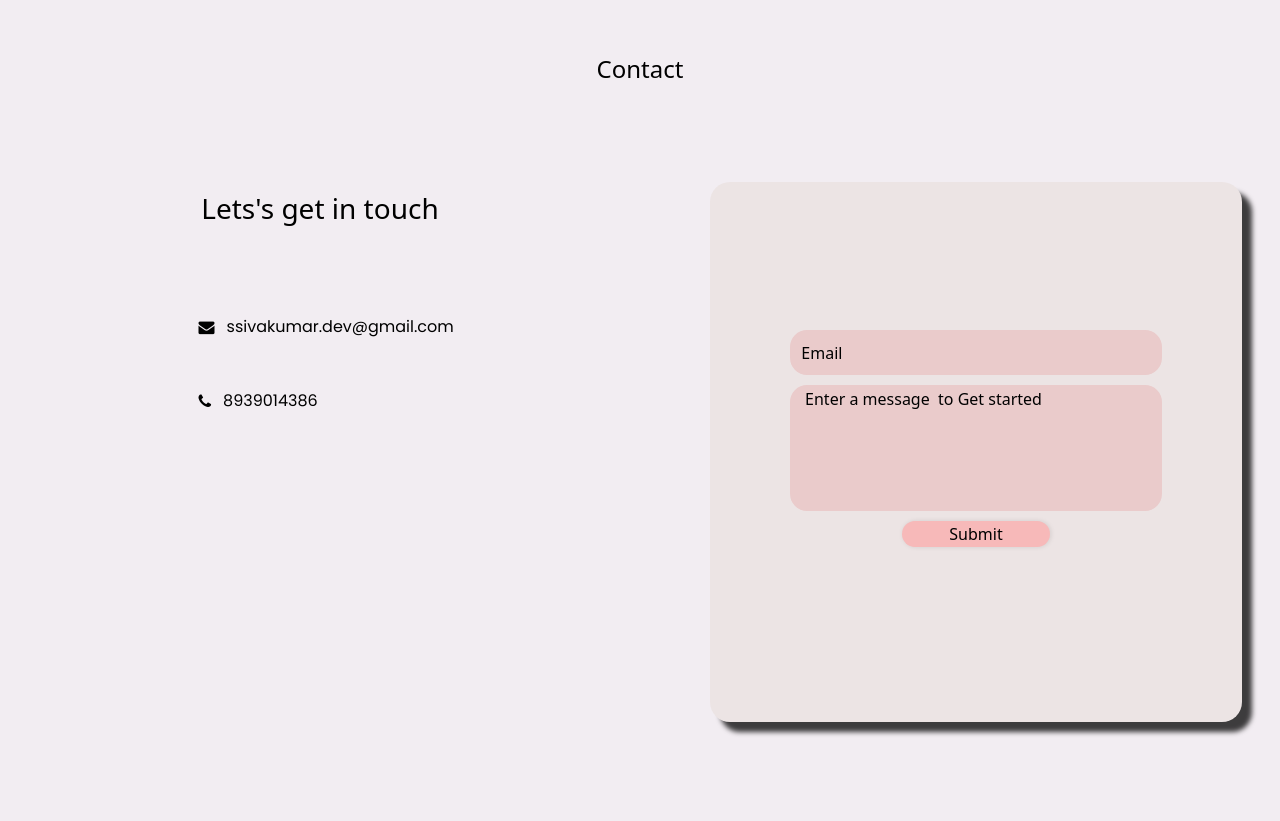
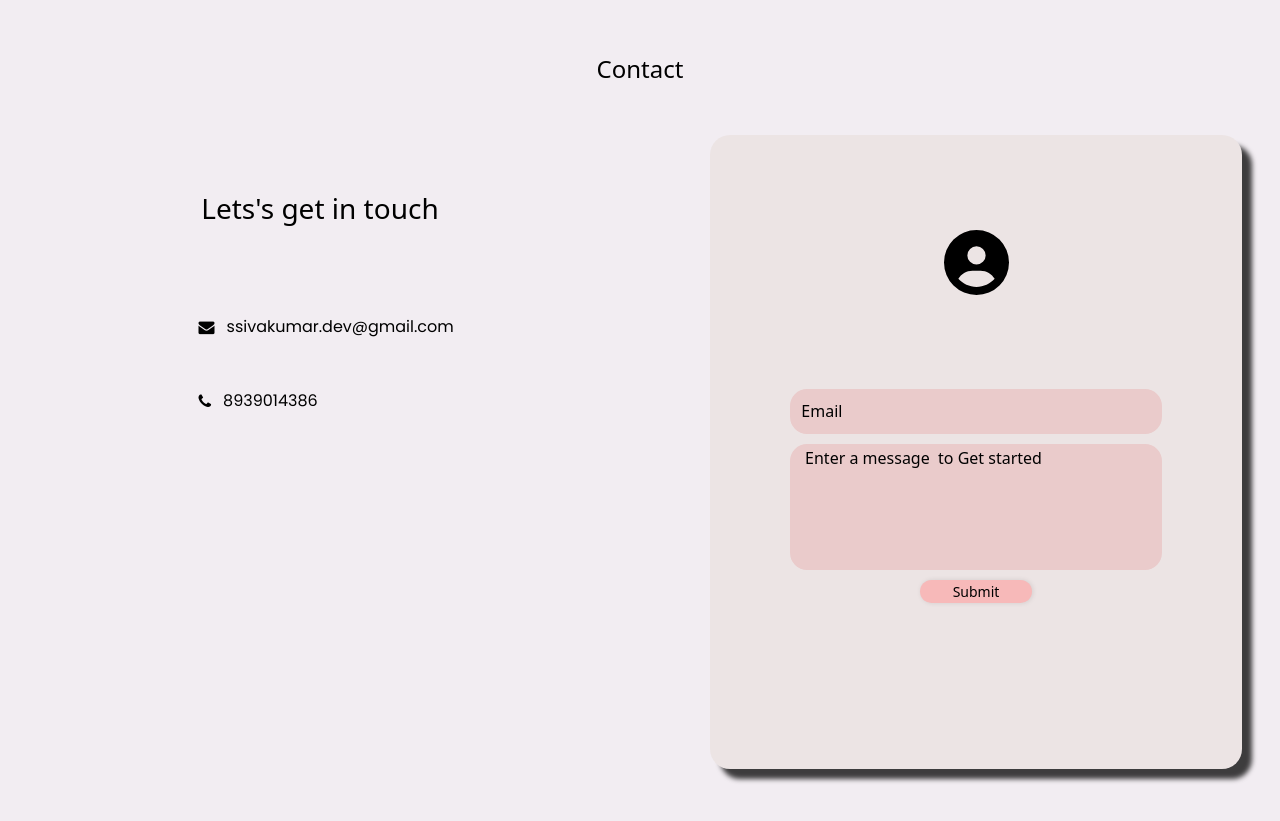
Before and after one commit to Sivakumarsrinivasan/Portfolio, an Angular app: page / in a window 1280 px wide. Shown: the part 1560-2381 px from the top of the page. Built offline with nearby package versions, Linux system fonts and the light colour scheme; a web font is replaced by a local one.

Commit message:
contact section changes

```diff
--- a/src/app/contact/contact.component.css
+++ b/src/app/contact/contact.component.css
@@ -92,12 +92,13 @@ form {
 }
 .form-detail{
     width: 83%;
-    height: 75%;
+    height: 88%;
     /* #f5cdcd; */
     background: rgb(236, 228, 228);
     box-shadow: 10px 10px 5px 0px rgba(0,0,0,0.75);
     display: flex;
-    justify-content: center;
+    flex-direction: column;
+    justify-content: space-evenly;
     align-items: center;
     border-radius: 20px;
     margin-left: 5%;
@@ -167,8 +168,9 @@ textarea {
     color: black;
    outline: none;
    border: none;
+   font-size: 14px;
     background: #f7b9b9;
-    width: 40%;
+    width: 30%;
     border-radius: 20px;
     cursor: pointer;
     box-shadow: 1px 0px 5px 0px rgba(0, 0, 0, 0.1);
--- a/src/app/contact/contact.component.html
+++ b/src/app/contact/contact.component.html
@@ -29,9 +29,14 @@
 </div>
 <div class="contact-form">
    <div class="form-detail">
+
+         <svg style="height: 65px;" xmlns="http://www.w3.org/2000/svg" viewBox="0 0 512 512"><!--!Font Awesome Free 6.7.2 by @fontawesome - https://fontawesome.com License - https://fontawesome.com/license/free Copyright 2025 Fonticons, Inc.--><path d="M399 384.2C376.9 345.8 335.4 320 288 320l-64 0c-47.4 0-88.9 25.8-111 64.2c35.2 39.2 86.2 63.8 143 63.8s107.8-24.7 143-63.8zM0 256a256 256 0 1 1 512 0A256 256 0 1 1 0 256zm256 16a72 72 0 1 0 0-144 72 72 0 1 0 0 144z"/></svg>
+
       <form action="#">
 
-         <div class="inputbox">
+
+         <div class="inputbox" style="display: flex;">
+
             <input type="email" class="textbox" placeholder="Email">
          </div>
 
```
